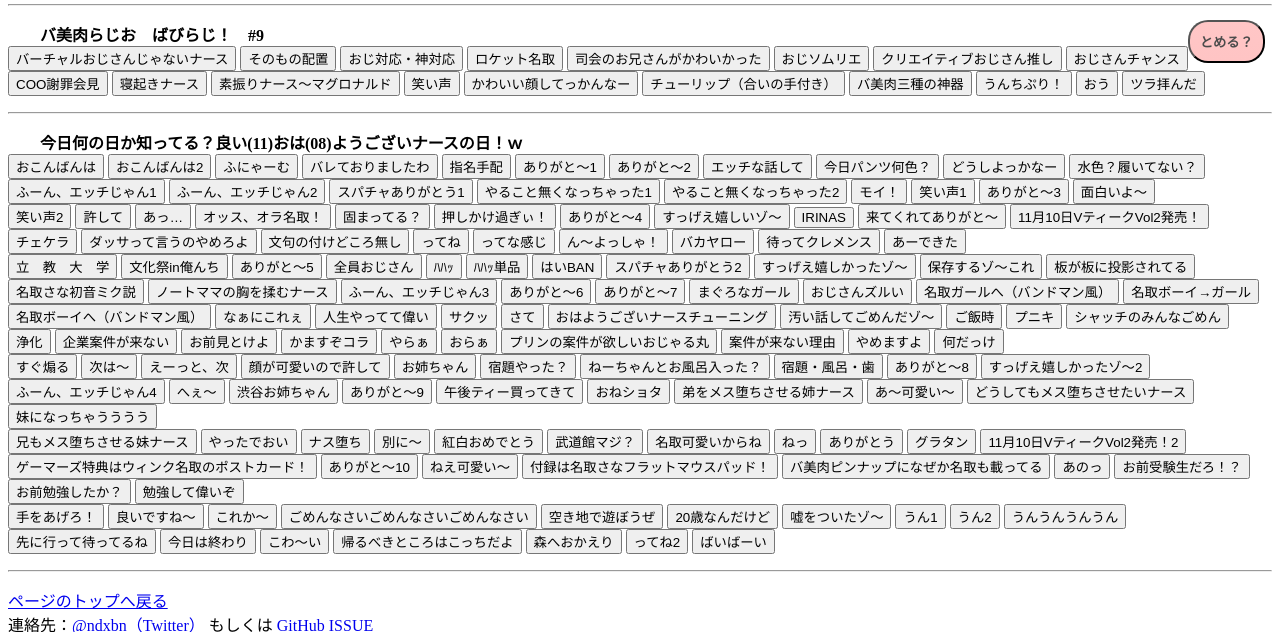
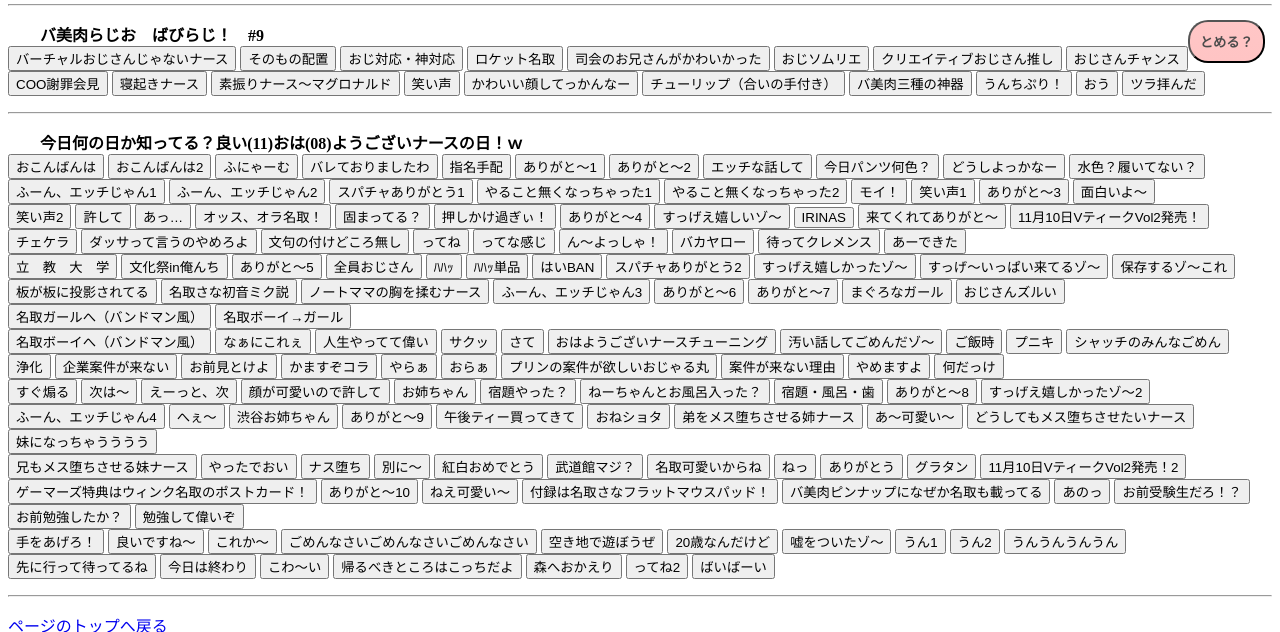
Before and after one commit to sanabutton/sanabutton.github.io, a Jekyll site: the page built from index.html, in a window 1280 px wide and 900 px high, scrolled down 14660 px, cut to the strip 0-632 px from the top of the window. Built offline with Jekyll 4.4.1, drawn with Linux system fonts in a browser that asks for light colours; comment, search, counter and statistics services are not loaded.

Commit message:
Add ずっげ～いっぱいきてたゾ～ on 今日何の日か知ってる?

```diff
--- a/_posts/2018-11-08-今日何の日か知ってる？良い(11)おは(08)ようございナースの日！ｗ.html
+++ b/_posts/2018-11-08-今日何の日か知ってる？良い(11)おは(08)ようございナースの日！ｗ.html
@@ -53,6 +53,7 @@
 <button type="button" class="sounds" data-file="今日何の日か知ってる？/はいBAN">はいBAN</button>
 <button type="button" class="sounds" data-file="今日何の日か知ってる？/スパチャありがとう2">スパチャありがとう2</button>
 <button type="button" class="sounds" data-file="今日何の日か知ってる？/すっげえ嬉しかったゾ～">すっげえ嬉しかったゾ～</button>
+<button type="button" class="sounds" data-file="今日何の日か知ってる？/すっげ～いっぱい来てるゾ～">すっげ～いっぱい来てるゾ～</button>
 <button type="button" class="sounds" data-file="今日何の日か知ってる？/保存するゾ～これ">保存するゾ～これ</button>
 <button type="button" class="sounds" data-file="今日何の日か知ってる？/板が板に投影されてる">板が板に投影されてる</button>
 <button type="button" class="sounds" data-file="今日何の日か知ってる？/名取さな初音ミク説">名取さな初音ミク説</button>
```
